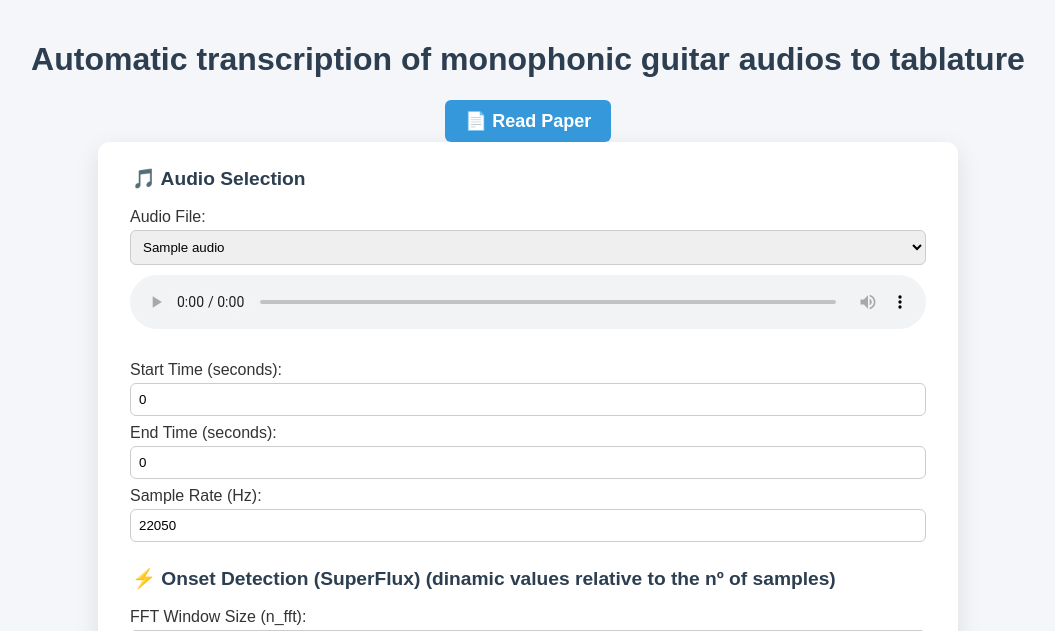
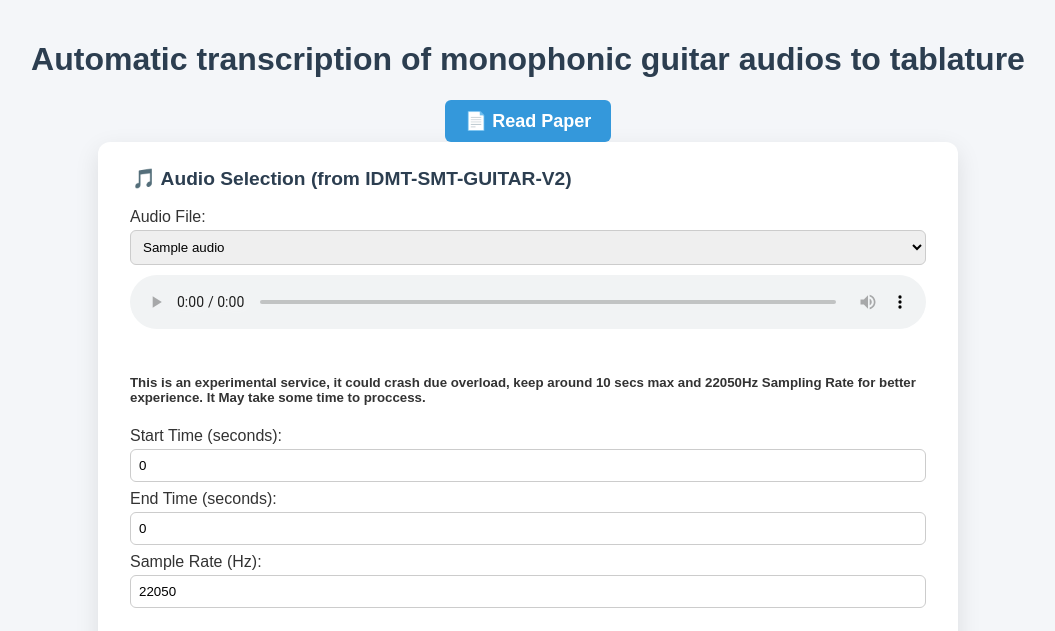
Before and after one commit to pbitts/AGT_tabs, a Flask app: template templates/index.html in a window 1280 px wide. Shown: the top 631 px of the page, without its empty margins (112-1167 px from the left). Run offline with Flask 3, Linux system fonts and the light colour scheme; the template is opened without the code that fills it: most values are stand-ins (such as "Sample title", 1, 10 or a date in 2020).

Commit message:
add verification for sample rate above 22050, audio duration above 10secs and end< start

```diff
--- a/templates/index.html
+++ b/templates/index.html
@@ -95,7 +95,7 @@
     <form action="/transcribe" method="POST">
         <div class="section">
             <fieldset>
-                <legend>🎵 Audio Selection</legend>
+                <legend>🎵 Audio Selection (from IDMT-SMT-GUITAR-V2)</legend>
                 <label for="audio_file">Audio File:</label>
                 <select name="audio_file" id="audio_file">
                     {% for audio in audio_files %}
@@ -107,6 +107,9 @@
                     <source src="/static/audios/{{ audio_files[0] }}" type="audio/mpeg">
                 </audio>
 
+                <h5>This is an experimental service, it could crash due overload,
+                    keep around 10 secs max and 22050Hz Sampling Rate for better experience.
+                    It May take some time to proccess.</h5>
                 <label>Start Time (seconds):</label>
                 <input type="number" name="audio_start" step="0.1" value="0">
 
@@ -184,11 +187,13 @@
     const yinFields = document.getElementById('yin_fields');
     const crepeFields = document.getElementById('crepe_fields');
 
+    // Atualiza player ao trocar o áudio
     select.addEventListener('change', function () {
         player.src = `/static/audios/${this.value}`;
         player.load();
     });
 
+    // Alterna campos do método de detecção de pitch
     methodSelect.addEventListener('change', function () {
         if (this.value === 'probabilistic_yin') {
             yinFields.classList.remove('hidden');
@@ -199,18 +204,42 @@
         }
     });
 
-        // Ensure correct visibility on page load
+    // Garante que os campos estejam corretos ao carregar
     document.addEventListener('DOMContentLoaded', function () {
         methodSelect.dispatchEvent(new Event('change'));
     });
 
-        // Inputs
-        const audioStartInput = document.querySelector('input[name="audio_start"]');
-        const audioEndInput = document.querySelector('input[name="audio_end"]');
-        const sampleRateInput = document.querySelector('input[name="sample_rate"]');
+    // ✅ Validação antes de enviar o formulário
+    document.querySelector("form").addEventListener("submit", function (e) {
+        const start = parseFloat(document.querySelector('[name="audio_start"]').value);
+        const end = parseFloat(document.querySelector('[name="audio_end"]').value);
+        const sampleRate = parseInt(document.querySelector('[name="sample_rate"]').value);
 
+        if (isNaN(start) || isNaN(end)) {
+            alert("Please enter valid numeric values for Start and End Time.");
+            e.preventDefault();
+            return;
+        }
 
+        if (end <= start) {
+            alert("End Time must be greater than Start Time.");
+            e.preventDefault();
+            return;
+        }
 
+        if ((end - start) > 10) {
+            alert("Audio segment duration must not exceed 10 seconds.");
+            e.preventDefault();
+            return;
+        }
+
+        if (sampleRate > 22050) {
+            alert("Sample rate must not exceed 22050 Hz.");
+            e.preventDefault();
+            return;
+        }
+    });
 </script>
+
 </body>
 </html>
```
Lines whose indentation alone changed are shown as unchanged.
